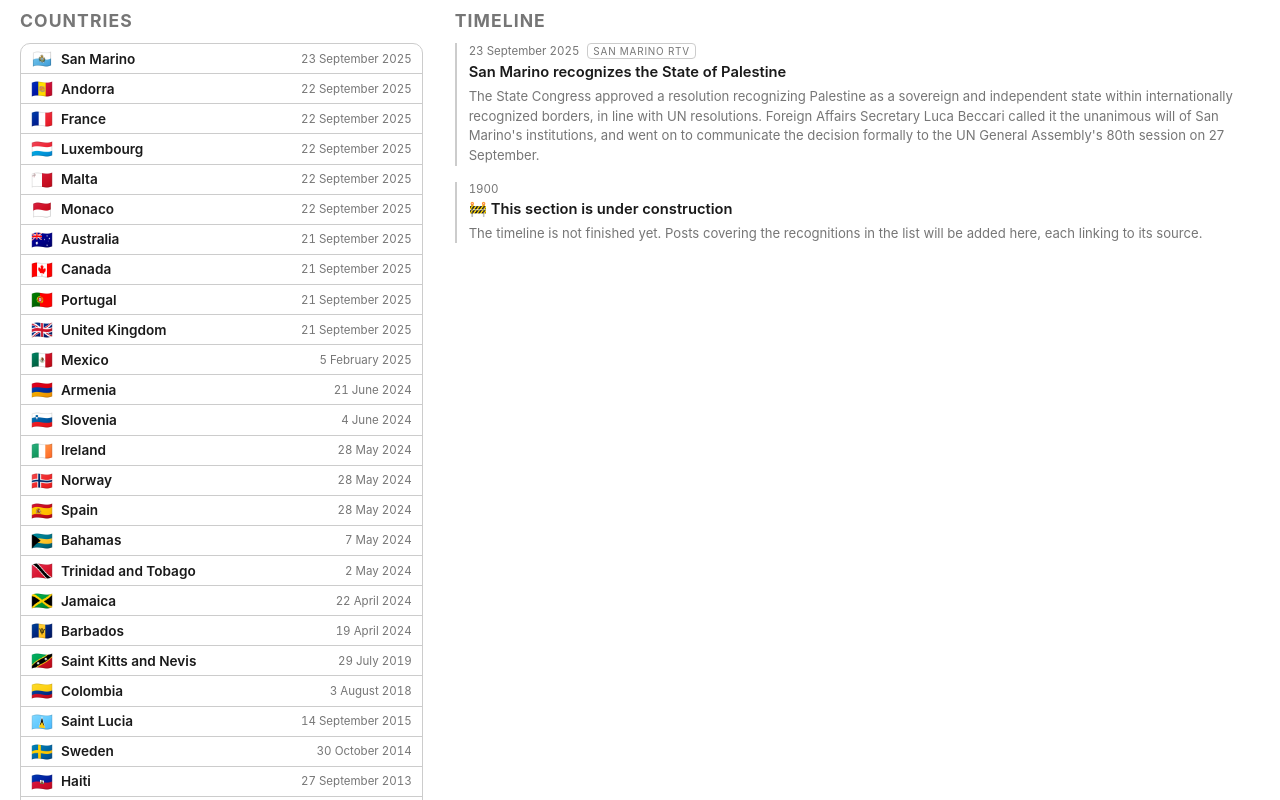
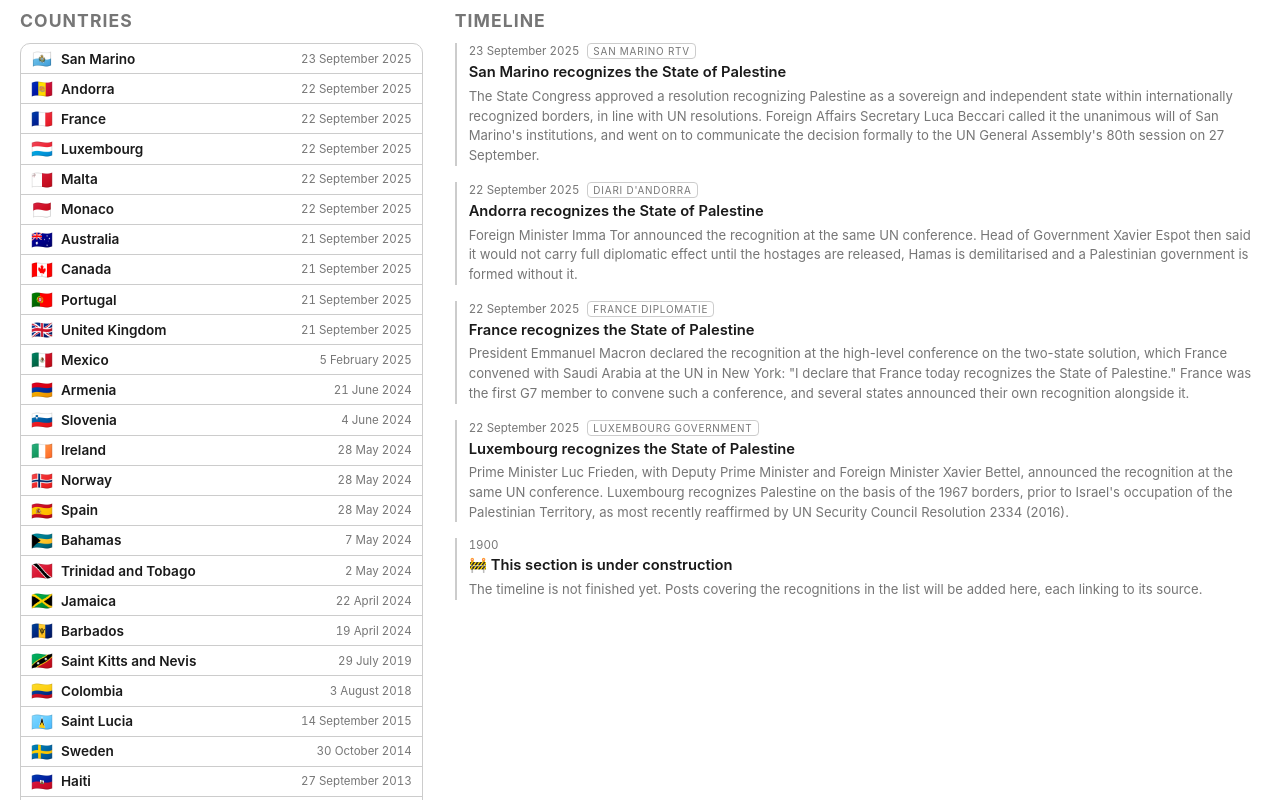
Before and after one commit to amerharb/palestinethanksyou.com, a React (Vite) app: page / in a window 1280 px wide. Shown: the part 674-1474 px from the top of the page. Built offline with nearby package versions, Linux system fonts and the light colour scheme.

Commit message:
add more news

```diff
--- a/src/news.ts
+++ b/src/news.ts
@@ -25,6 +25,30 @@ export const NEWS: NewsItem[] = [
 		source: 'San Marino RTV',
 	},
 	{
+		id: 'fr-2025-09-22',
+		date: '2025-09-22',
+		headline: 'France recognizes the State of Palestine',
+		body: 'President Emmanuel Macron declared the recognition at the high-level conference on the two-state solution, which France convened with Saudi Arabia at the UN in New York: "I declare that France today recognizes the State of Palestine." France was the first G7 member to convene such a conference, and several states announced their own recognition alongside it.',
+		url: 'https://uk.diplomatie.gouv.fr/en/france-recognizes-state-palestine',
+		source: 'France Diplomatie',
+	},
+	{
+		id: 'lu-2025-09-22',
+		date: '2025-09-22',
+		headline: 'Luxembourg recognizes the State of Palestine',
+		body: 'Prime Minister Luc Frieden, with Deputy Prime Minister and Foreign Minister Xavier Bettel, announced the recognition at the same UN conference. Luxembourg recognizes Palestine on the basis of the 1967 borders, prior to Israel\'s occupation of the Palestinian Territory, as most recently reaffirmed by UN Security Council Resolution 2334 (2016).',
+		url: 'https://gouvernement.lu/en/actualites/toutes_actualites/communiques/2025/09-septembre/22-frieden-ny-palestine.html',
+		source: 'Luxembourg Government',
+	},
+	{
+		id: 'ad-2025-09-22',
+		date: '2025-09-22',
+		headline: 'Andorra recognizes the State of Palestine',
+		body: 'Foreign Minister Imma Tor announced the recognition at the same UN conference. Head of Government Xavier Espot then said it would not carry full diplomatic effect until the hostages are released, Hamas is demilitarised and a Palestinian government is formed without it.',
+		url: 'https://www.diariandorra.ad/nacional/250923/palestina-amb-condicions_180581.html',
+		source: 'Diari d\'Andorra',
+	},
+	{
 		id: 'under-construction',
 		/* 1900 is a sentinel, not a real date: it keeps this notice pinned to the
 		   bottom of the timeline however many real posts are added above it */
@@ -34,7 +58,12 @@ export const NEWS: NewsItem[] = [
 	},
 ]
 
-// Most recent post first. ISO dates sort correctly as plain strings.
+/*
+ * Most recent post first, then A–Z by headline so same-day posts have a
+ * stable order — several states recognized Palestine on the same date.
+ * ISO dates compare correctly as plain strings, coarser values included.
+ */
 export function byNewest(list: NewsItem[]): NewsItem[] {
-	return [...list].sort((a, b) => (a.date < b.date ? 1 : -1))
+	return [...list].sort((a, b) =>
+		b.date.localeCompare(a.date) || a.headline.localeCompare(b.headline))
 }
```
